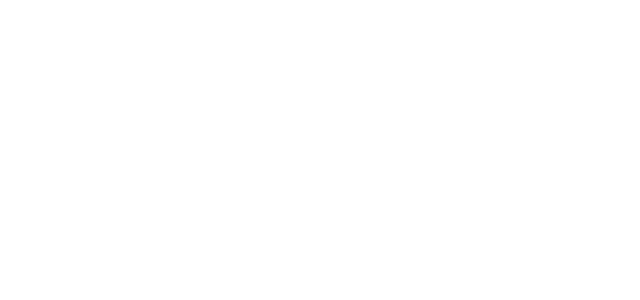
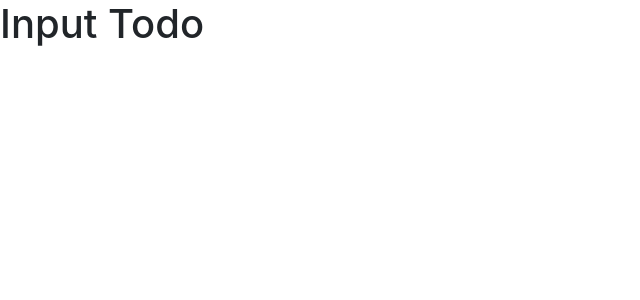
Before and after one commit to jairamcnair/pern-todo, a React (Create React App) app in the folder client/: page / in a window 1280 px wide. Shown: the top 300 px of the page, without its empty margins (0-640 px from the left). Built offline with nearby package versions, Linux system fonts and the light colour scheme.

Commit message:
worked on InputTodo

```diff
--- a/client/src/App.js
+++ b/client/src/App.js
@@ -1,10 +1,15 @@
 import React, {Fragment} from "react";
 import './App.css';
+
+// components
+import InputTodo from "./components/InputTodo";
+import ListTodos from "./components/ListTodos";
+import EditTodo from "./components/EditTodo";
 
 function App() {
   return (
     <Fragment>
-
+      <InputTodo/>
     </Fragment>
   );
 }
--- a/client/src/components/InputTodo.js
+++ b/client/src/components/InputTodo.js
@@ -0,0 +1,9 @@
+import React from "react";
+
+const InputTodo = () => {
+    return(
+        <h1> Input Todo </h1>
+    )
+}
+
+export default InputTodo;
```
